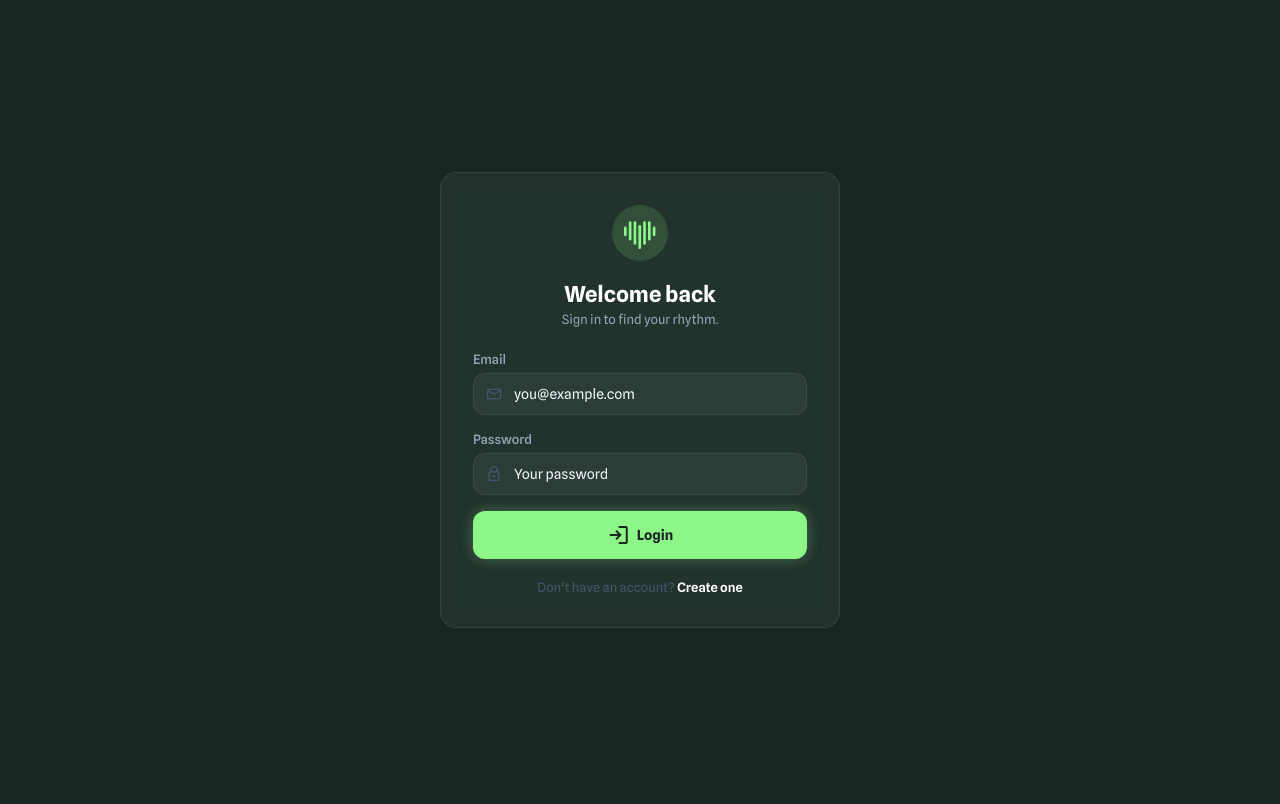
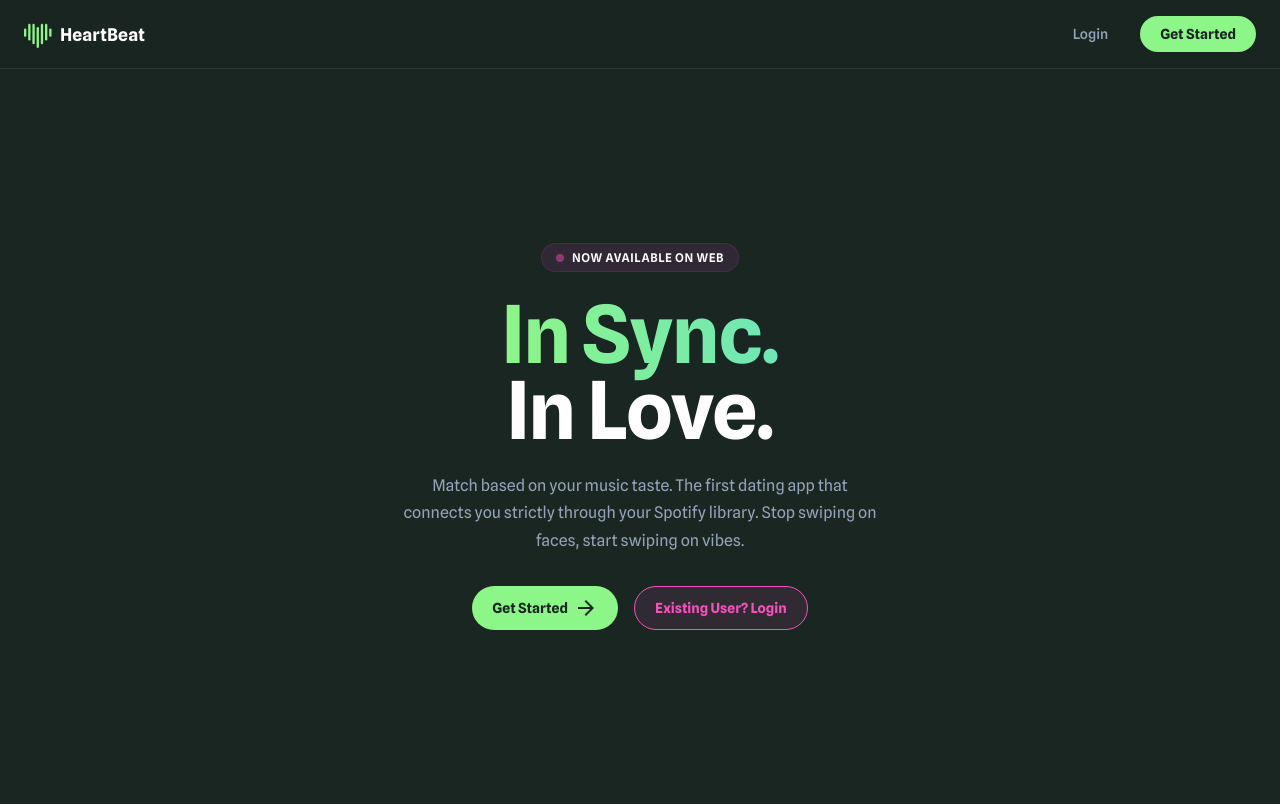
Before and after one commit to SewerynSatro/WdPAI, a PHP site: page / in a window 1280 px wide. Before the commit the page ends 628 px from the top, so only its background shows below. Run offline with PHP 8.4, Linux system fonts and the light colour scheme; a stand-in replaces the project's code that opens the database connection; some libraries are stand-ins or nearby versions.

Commit message:
Add landing page

```diff
--- a/Routing.php
+++ b/Routing.php
@@ -36,6 +36,8 @@ class Routing {
         switch($path) {
             case 'dashboard':
             case '':
+                include 'public/views/landing.html';
+                break;
             case 'login':
             case 'register':
                 $controller = Routing::$routes[$path]["controller"];
--- /dev/null
+++ b/public/styles/landing.css
@@ -0,0 +1,165 @@
+/* --- Nav --- */
+.landing-nav {
+    display: flex;
+    align-items: center;
+    justify-content: space-between;
+    padding: 1rem 1.5rem;
+    border-bottom: 1px solid var(--border);
+    backdrop-filter: blur(14px);
+    background: rgba(26, 38, 34, 0.85);
+    position: sticky;
+    top: 0;
+    z-index: 50;
+}
+
+.brand {
+    display: flex;
+    align-items: center;
+    gap: 0.5rem;
+    color: #fff;
+    font-size: 1.1rem;
+    font-weight: 700;
+    text-decoration: none;
+}
+
+.brand img {
+    width: 1.75rem;
+    height: 1.75rem;
+}
+
+.nav-actions {
+    display: flex;
+    gap: 0.75rem;
+    align-items: center;
+}
+
+.btn-primary {
+    display: inline-flex;
+    align-items: center;
+    gap: 0.375rem;
+    padding: 0.625rem 1.25rem;
+    border-radius: var(--radius-full);
+    background: var(--primary);
+    color: var(--bg-dark);
+    font-size: 0.875rem;
+    font-weight: 700;
+    text-decoration: none;
+    transition: background 0.2s, transform 0.2s;
+}
+
+.btn-primary:hover {
+    background: var(--primary-hover);
+    color: var(--bg-dark);
+    transform: scale(1.05);
+}
+
+.btn-outline {
+    display: inline-flex;
+    align-items: center;
+    padding: 0.625rem 1.25rem;
+    border-radius: var(--radius-full);
+    background: rgba(246, 80, 189, 0.10);
+    border: 1px solid var(--secondary);
+    color: var(--secondary);
+    font-size: 0.875rem;
+    font-weight: 700;
+    text-decoration: none;
+    transition: all 0.2s;
+}
+
+.btn-outline:hover {
+    background: var(--secondary);
+    color: #fff;
+}
+
+.btn-ghost {
+    display: inline-flex;
+    align-items: center;
+    padding: 0.625rem 1.25rem;
+    border-radius: var(--radius-full);
+    color: var(--text-muted);
+    font-size: 0.875rem;
+    font-weight: 500;
+    text-decoration: none;
+    transition: color 0.2s;
+}
+
+.btn-ghost:hover {
+    color: #fff;
+}
+
+/* --- Hero --- */
+.landing-main {
+    display: flex;
+    align-items: center;
+    justify-content: center;
+    min-height: calc(100vh - 65px);
+    padding: 2rem 1.5rem;
+}
+
+.hero {
+    max-width: 640px;
+    display: flex;
+    flex-direction: column;
+    gap: 1.5rem;
+    text-align: center;
+    align-items: center;
+}
+
+.hero-badge {
+    display: inline-flex;
+    align-items: center;
+    gap: 0.5rem;
+    padding: 0.375rem 0.875rem;
+    border-radius: var(--radius-full);
+    background: rgba(86, 47, 84, 0.40);
+    border: 1px solid rgba(86, 47, 84, 0.60);
+    font-size: 0.75rem;
+    font-weight: 600;
+    color: #fff;
+    text-transform: uppercase;
+    letter-spacing: 0.05em;
+}
+
+.badge-dot {
+    width: 0.5rem;
+    height: 0.5rem;
+    border-radius: 50%;
+    background: var(--secondary);
+    animation: pulse 2s infinite;
+}
+
+@keyframes pulse {
+    0%, 100% { opacity: 1; }
+    50% { opacity: 0.4; }
+}
+
+.hero h1 {
+    font-size: clamp(3rem, 8vw, 5rem);
+    font-weight: 900;
+    line-height: 0.95;
+    letter-spacing: -0.02em;
+    color: #fff;
+}
+
+.gradient-text {
+    background: linear-gradient(to right, var(--primary), #6ee7b7);
+    -webkit-background-clip: text;
+    -webkit-text-fill-color: transparent;
+    background-clip: text;
+}
+
+.hero-subtitle {
+    font-size: 1rem;
+    color: var(--text-muted);
+    line-height: 1.7;
+    max-width: 480px;
+}
+
+.hero-actions {
+    display: flex;
+    gap: 1rem;
+    flex-wrap: wrap;
+    justify-content: center;
+    margin-top: 0.5rem;
+}
--- /dev/null
+++ b/public/views/landing.html
@@ -0,0 +1,48 @@
+<!doctype html>
+<html lang="en">
+<head>
+    <?php include __DIR__ . '/partials/head.html'; ?>
+    <link rel="stylesheet" href="public/styles/landing.css" />
+</head>
+<body>
+<nav class="landing-nav">
+    <a class="brand" href="/">
+        <img src="public/assets/img/logo.svg" alt="HeartBeat" />
+        HeartBeat
+    </a>
+    <div class="nav-actions">
+        <a href="/login" class="btn-ghost">Login</a>
+        <a href="/register" class="btn-primary">Get Started</a>
+    </div>
+</nav>
+
+<main class="landing-main">
+    <div class="hero">
+        <div class="hero-badge">
+            <span class="badge-dot"></span>
+            Now Available on Web
+        </div>
+
+        <h1>
+            <span class="gradient-text">In Sync.</span><br>In Love.
+        </h1>
+
+        <p class="hero-subtitle">
+            Match based on your music taste. The first dating app that connects
+            you strictly through your Spotify library. Stop swiping on faces,
+            start swiping on vibes.
+        </p>
+
+        <div class="hero-actions">
+            <a href="/register" class="btn-primary">
+                Get Started
+                <span class="material-symbols-outlined">arrow_forward</span>
+            </a>
+            <a href="/login" class="btn-outline">
+                Existing User? Login
+            </a>
+        </div>
+    </div>
+</main>
+</body>
+</html>
--- a/src/controllers/DashboardController.php
+++ b/src/controllers/DashboardController.php
@@ -18,11 +18,8 @@ class DashboardController extends AppController {
         $usersRepository = new UsersRepository();
         $users = $usersRepository->getUsers();
 
-        return $this->render('dashboard', [
-            'title'      => $title,
-            'users'      => $users,
-            'userEmail'  => $_SESSION['user_email'],
-            'activePage' => 'dashboard'
-        ]);
+        $url = "http://$_SERVER[HTTP_HOST]";
+        header("Location: {$url}/discover");
+        exit();
     }
 }
```
